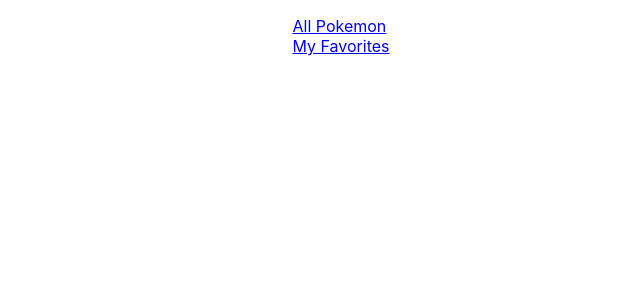
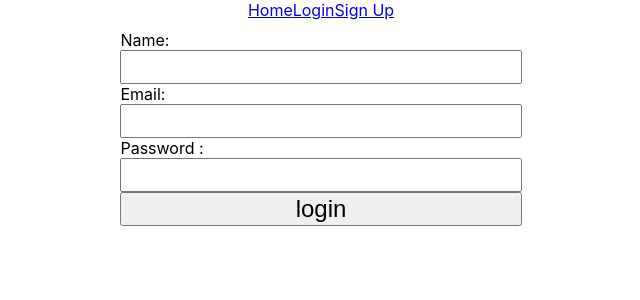
Before and after one commit to SEI-ATL-3-8/users-pokedex-frontend, a React (Create React App) app: page /Signup in a window 1280 px wide. Shown: the top 300 px of the page, without its empty margins (319-959 px from the left). Built offline with nearby package versions, Linux system fonts and the light colour scheme; no server answers.

Commit message:
morning commit

```diff
--- /dev/null
+++ b/public/env.js
@@ -0,0 +1 @@
+window.env = {};
--- a/public/index.html
+++ b/public/index.html
@@ -25,6 +25,7 @@
       Learn how to configure a non-root public URL by running `npm run build`.
     -->
     <title>React App</title>
+    <script id="react-dotenv" src="/env.js"></script>
   </head>
   <body>
     <noscript>You need to enable JavaScript to run this app.</noscript>
--- a/src/App.js
+++ b/src/App.js
@@ -1,12 +1,17 @@
+
+import Home from './pages/Home'
+import Navbar from './components/Navbar'
+import Login from './pages/Login'
+import Signup from './pages/Signup'
 import AllPokemon from './pages/AllPokemon'
-import FavPokemon from './pages/FavPokemon'
-import Navbar from './components/Navbar'
-import {Route} from 'react-router-dom'
+import { Redirect, Route } from 'react-router-dom'
+import env from 'react-dotenv'
 import './App.css';
 import axios from 'axios'
 import {useState, useEffect} from 'react'
 
 function App() {
+  const [user, setUser] = useState({})
   const [favPokemon,setFavPokemon] = useState([])
   const [favPokemonNames, setFavPokemonNames] = useState([])
   // fetch saved pokemon from the database function
@@ -73,26 +78,26 @@
     <div className="App">
       <Navbar />
       <Route
-        exact path = "/"
-        render={() =>
-          <AllPokemon
-          savePokemon = {savePokemon}
-          isFave = {isFave}
-          deletePokemon ={deletePokemon}
-          />
-        }
+      exact path="/"
+      render={() => {
+        return <Home />
+      }}
       />
-      <Route
-      exact path = "/favorites"
-      render={() =>
-        <FavPokemon
-        favPokemon ={favPokemon}
-        isFave = {isFave}
-        deletePokemon ={deletePokemon}
-        />
-        }
-      />
-
+     <Route
+     path="/Login"
+     render={() => {
+       return <Login />
+     }}
+     />
+     <Route path="/Signup"
+     render={() => {
+       if (user.id) {
+         return <Redirect to="/AllPokemon" />
+       } else {
+        return <Signup  setUser={setUser} />
+       }
+     }}
+     />
     </div>
   );
 }
--- a/src/components/Navbar.js
+++ b/src/components/Navbar.js
@@ -2,20 +2,11 @@
 
 const Navbar = () => {
     return (
-        <ul>
-            <li>
-                <Link
-                to="/">
-                    All Pokemon
-                </Link>
-            </li>
-            <li>
-                <Link
-                to="/favorites">
-                    My Favorites
-                </Link>
-            </li>
-        </ul>
+        <nav>
+            <Link to="/">Home</Link>
+            <Link to="/Login">Login</Link>
+            <Link to="/Signup">Sign Up</Link>
+        </nav>
     )
 }
 
--- /dev/null
+++ b/src/pages/Home.js
@@ -0,0 +1,11 @@
+import React from 'react'
+
+const Home = () => {
+    return (
+        <div>
+            <h1>This is a Home</h1>
+        </div>
+    )
+}
+
+export default Home
--- /dev/null
+++ b/src/pages/Login.js
@@ -0,0 +1,44 @@
+import React from 'react'
+import { useState } from 'react'
+import axios from 'axios'
+import env from 'react-dotenv'
+
+
+const Login = (props) => {
+    const [name, setName] = useState('')
+    const [email, setEmail] = useState('')
+    const [password, setPassword] = useState('')
+
+    const submitForm = (e) => {
+        e.preventDefault()
+        console.log(env.BACKEND_URL)
+        axios.post(`${env.BACKEND_URL}/user`, {name, email, password})
+        .then((response) => {
+            console.log(response)
+            localStorage.setItem('userId', response.data.newUser.id)
+            props.setUser(response.data.user)
+        })
+    }
+
+    return (
+        <div>
+            <form>
+            <div>
+                <label htmlFor="name">Name:</label>
+                <input value={name} onChange={(e) => setName(e.target.value)} />
+            </div>
+                <div>
+                    <label htmlFor="email">Email:</label>
+                    <input value={email} onChange={(e) => setEmail(e.target.value)} />
+                </div>
+                <div>
+                    <label htmlFor="password">Password :</label>
+                    <input type="password" value={password} onChange={(e) => setPassword(e.target.value)} / >
+                </div>
+                <input type="submit" value="login" />
+            </form>
+        </div>
+    )
+}
+
+export default Login
--- /dev/null
+++ b/src/pages/Signup.js
@@ -0,0 +1,44 @@
+import React from 'react'
+import { useState } from 'react'
+import axios from 'axios'
+import env from 'react-dotenv'
+const Signup = (props) => {
+    const [name, setName] = useState('')
+    const [email, setEmail] = useState('')
+    const [password, setPassword] = useState('')
+
+
+    const submitForm = (e) => {
+        e.preventDefault()
+        console.log(env.BACKEND_URL)
+        axios.post(`${env.BACKEND_URL}/user`, {name, email, password})
+        .then((response) => {
+            console.log(response)
+            localStorage.setItem('userId', response.data.newUser.id)
+            props.setUser(response.data.user)
+        })
+    }
+    return (
+        <div>
+           <form onSubmit={submitForm}>
+               <div>
+                   <label htmlFor="name">Name:</label>
+                   <input value={name} onChange={(e) => setName(e.target.value)} />
+               </div>
+                <div>
+                    <label htmlFor="email">Email:</label>
+                    <input value={email} onChange={(e) => setEmail(e.target.value)} />
+                </div>
+                <div>
+                    <label htmlFor="password">Password :</label>
+                    <input  type="password" value={password} onChange={(e) => setPassword(e.target.value)} / >
+                </div>
+                <div>
+                    <input type="submit" value="login" />
+                </div>
+            </form>
+        </div>
+    )
+}
+
+export default Signup
```
Also changed, not shown: package.json (+11 -3 lines), 2 other files (tests, documents, lock files or other folders).
